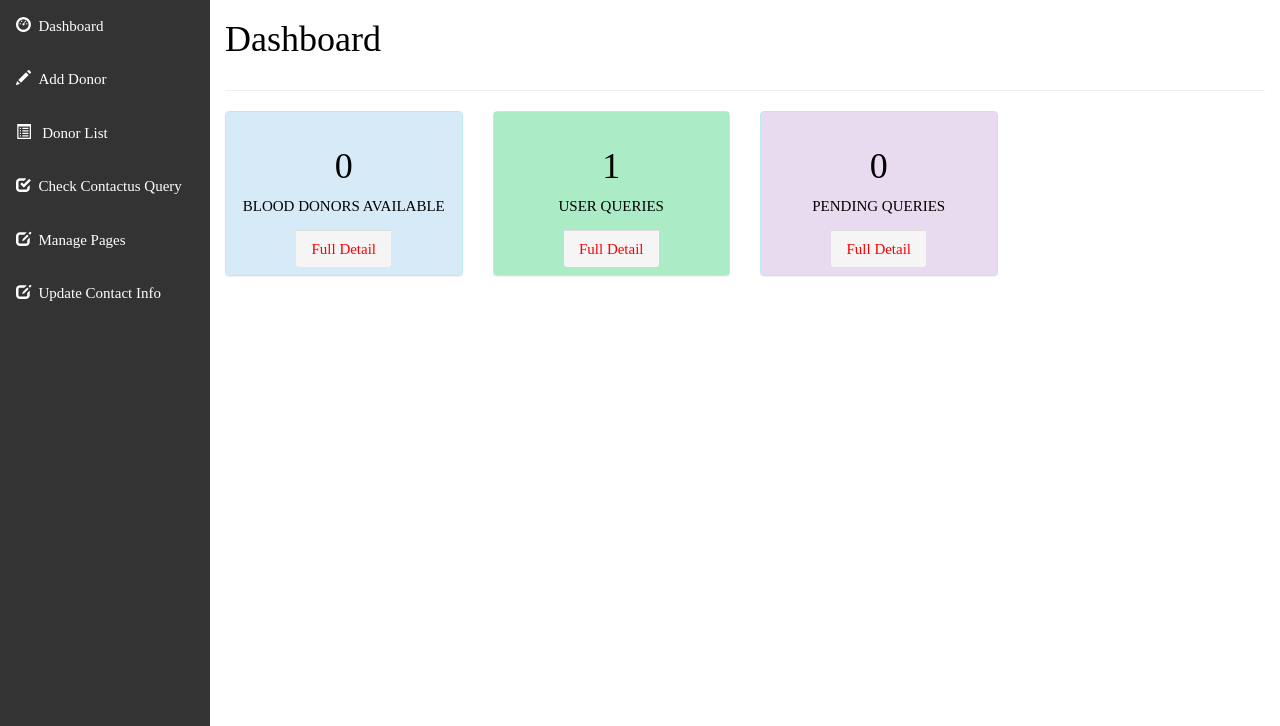
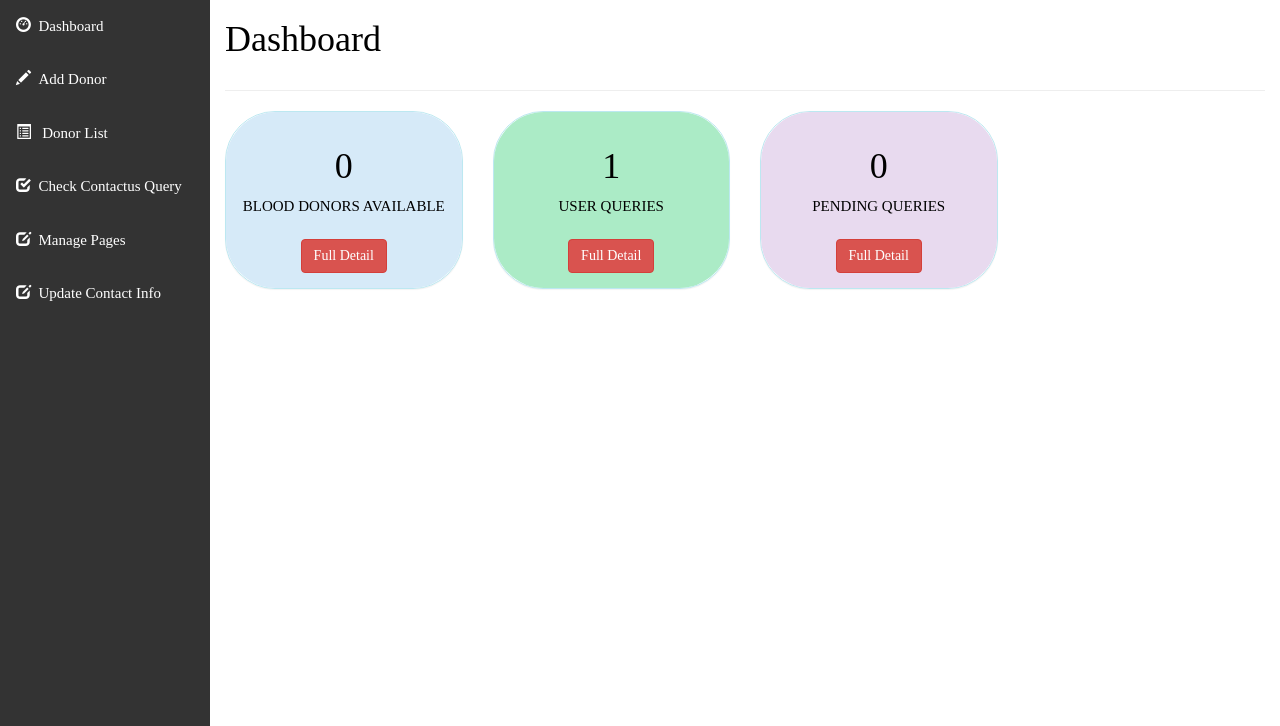
Before and after one commit to varunsardana004/Blood-Bank-And-Donation-Management-System, a PHP site: page /BDMS/admin/dashboard.php in a window 1280 px wide. Shown: the part 74-800 px from the top of the page. Run offline with PHP 8.4, Linux system fonts and the light colour scheme; the visitor is signed in with stand-in values (Sample User, id 1); data comes from the database, SQL or seed files in the repository; data that the repository does not hold is empty; some web fonts are replaced.

Commit message:
Update dashboard.php
styled dashboard panel

```diff
--- a/admin/dashboard.php
+++ b/admin/dashboard.php
@@ -51,8 +51,8 @@
         <div class="col-md-12">
           <div class="row">
             <div class="col-md-3">
-              <div class="panel panel-default panel-info">
-                <div class="panel-body panel-info bk-primary text-light" style="background-color:#D6EAF8 ">
+              <div class="panel panel-default panel-info" style="border-radius:50px;">
+                <div class="panel-body panel-info bk-primary text-light" style="background-color:#D6EAF8; border-radius:50px">
                   <div class="stat-panel text-center">
                     <?php
                       $sql =" SELECT * from donor_details ";
@@ -62,10 +62,14 @@
                     ?>
 
 
-                    <div class="stat-panel-number h1 "><?php echo $row?></div>
+                    <div class="stat-panel-number h1"><?php echo $row?></div>
                     <div class="stat-panel-title text-uppercase">Blood Donors Available </div>
                     <br>
-                      <a href="donor_list.php" class="block-anchor panel-footer" style="color:red">Full Detail <i class="fa fa-arrow-right"></i></a>
+                      <button class="btn btn-danger" onclick="window.location.href = 'donor_list.php';">
+                        Full Detail <i class="fa fa-arrow-right"></i>
+                      </button>
+
+
                   </div>
                 </div>
 
@@ -73,8 +77,8 @@
             </div>
 
             <div class="col-md-3">
-              <div class="panel panel-default panel-info">
-                <div class="panel-body panel-info bk-primary text-light" style="background-color:#ABEBC6 ">
+              <div class="panel panel-default panel-info" style="border-radius:50px;">
+                <div class="panel-body panel-info bk-primary text-light" style="background-color:#ABEBC6;border-radius:50px;">
                   <div class="stat-panel text-center">
                     <?php
                       $sql1 =" SELECT * from contact_query ";
@@ -87,7 +91,9 @@
                     <div class="stat-panel-number h1 "><?php echo $row1?></div>
                     <div class="stat-panel-title text-uppercase"> User Queries </div>
                     <br>
-                      <a href="query.php" class="block-anchor panel-footer" style="color:red">Full Detail <i class="fa fa-arrow-right"></i></a>
+                    <button class="btn btn-danger" onclick="window.location.href = 'query.php';">
+                      Full Detail <i class="fa fa-arrow-right"></i>
+                    </button>
                   </div>
                 </div>
 
@@ -95,8 +101,8 @@
             </div>
 
             <div class="col-md-3">
-              <div class="panel panel-default panel-info">
-                <div class="panel-body panel-info bk-primary text-light" style="background-color:#E8DAEF  ">
+              <div class="panel panel-default panel-info" style="border-radius:50px;">
+                <div class="panel-body panel-info bk-primary text-light" style="background-color:#E8DAEF ;border-radius:50px; ">
                   <div class="stat-panel text-center">
                     <?php
                       $sql2 =" SELECT * from contact_query where query_status=2";
@@ -109,7 +115,9 @@
                     <div class="stat-panel-number h1 "><?php echo $row2?></div>
                     <div class="stat-panel-title text-uppercase"> Pending Queries </div>
                     <br>
-                      <a href="query.php" class="block-anchor panel-footer" style="color:red">Full Detail <i class="fa fa-arrow-right"></i></a>
+                    <button class="btn btn-danger" onclick="window.location.href = 'query.php';">
+                      Full Detail <i class="fa fa-arrow-right"></i>
+                    </button>
                   </div>
                 </div>
 
```
